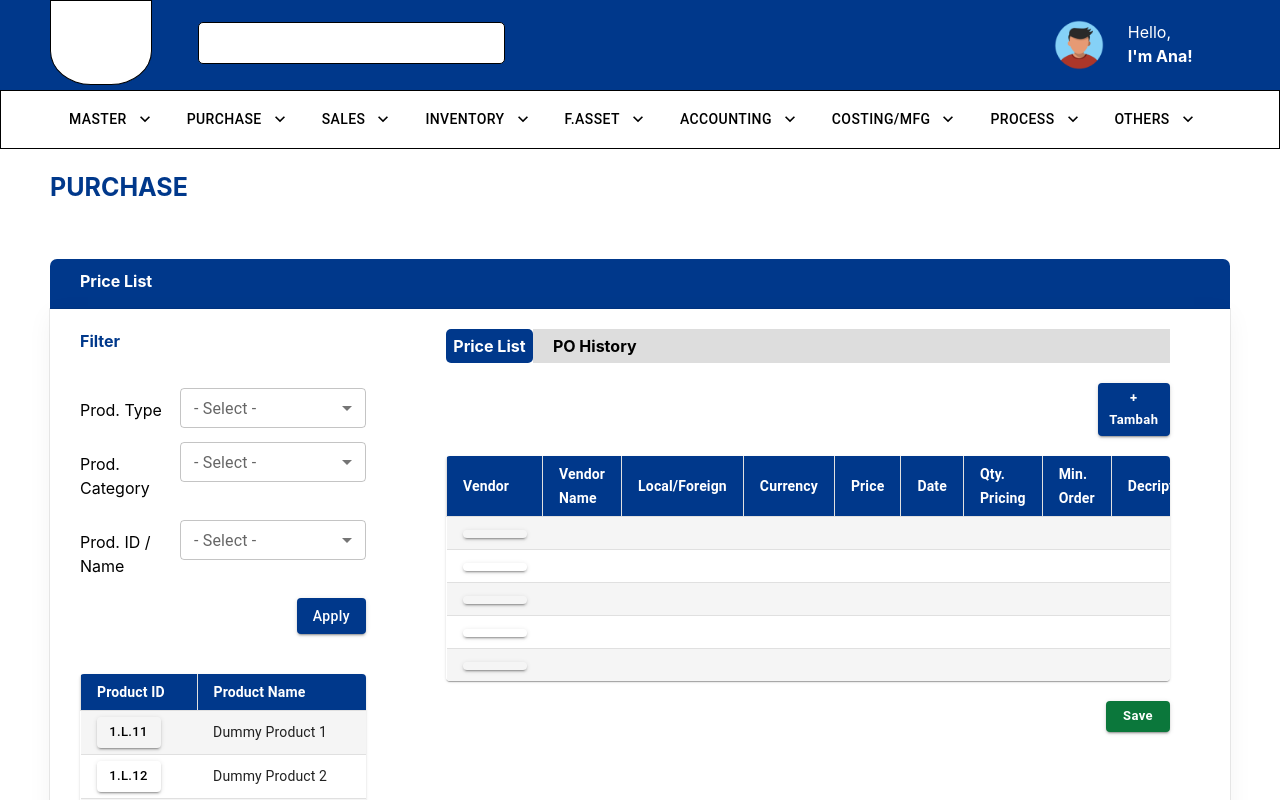
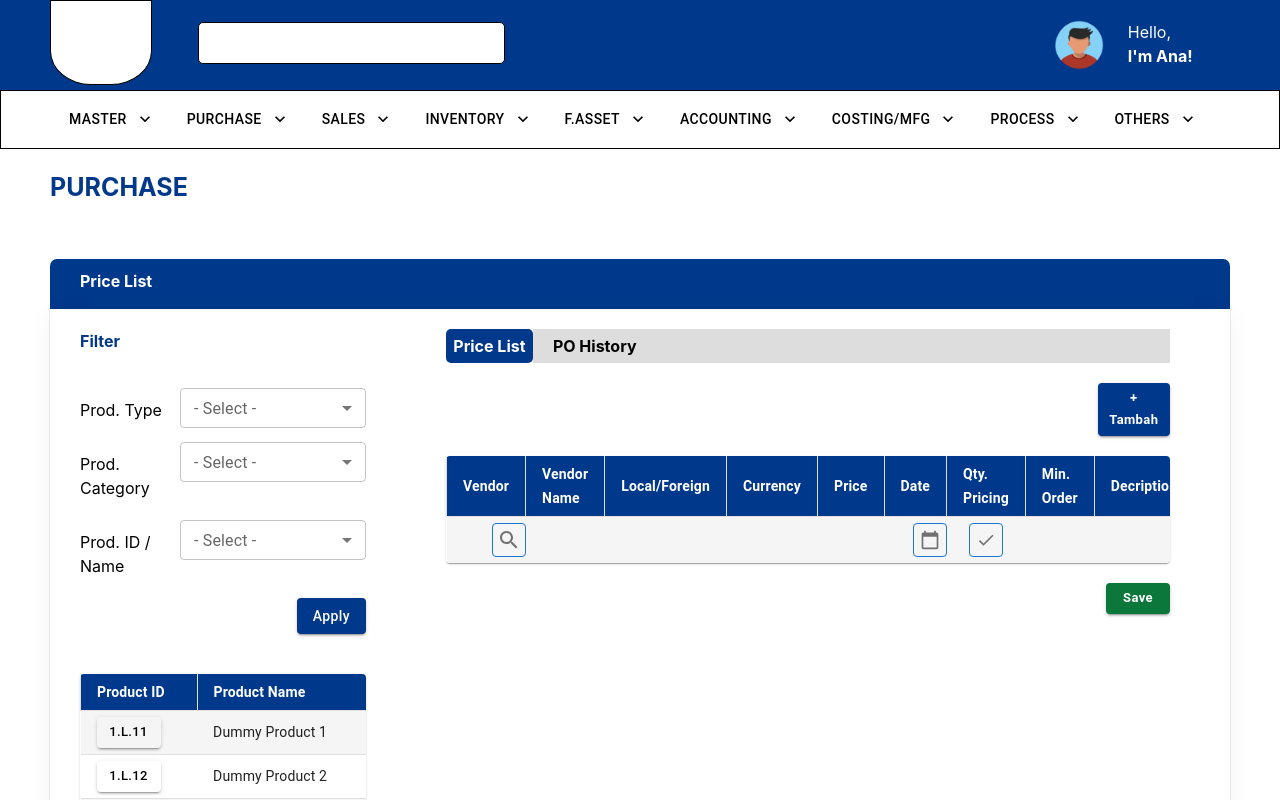
Before and after one commit to nawan44/purchase-assesment, a React (Create React App) app: page / in a window 1280 px wide. Both pictures are taken after a click on the button "+ Tambah". Shown: the top 800 px of the page. Built offline with nearby package versions, Linux system fonts and the light colour scheme.

Commit message:
Click Button Tambah

```diff
--- a/src/component/view/childDataRight.js
+++ b/src/component/view/childDataRight.js
@@ -5,6 +5,7 @@ import { Typography } from "@mui/material";
 
 export default function ChildDataRight(props) {
   const { lihatData, setLihatData, itemData } = props;
+  const [openRow, setOpenRow] = React.useState(false);
 
   console.log("itemData==============", itemData);
   return (
@@ -85,12 +86,19 @@ export default function ChildDataRight(props) {
               fontWeight: "bold",
               textTransform: "none",
             }}
+            onClick={() => {
+              setOpenRow(true);
+            }}
           >
             + Tambah
           </Button>
         </div>
       </div>
-      <ChildDataRightTable />
+      <ChildDataRightTable
+        itemData={itemData}
+        openRow={openRow}
+        setOpenRow={setOpenRow}
+      />
     </div>
   );
 }
--- a/src/component/view/childDataRightTable.js
+++ b/src/component/view/childDataRightTable.js
@@ -10,7 +10,13 @@ import {
   Paper,
   TableCell,
   tableCellClasses,
+  IconButton,
 } from "@mui/material";
+import SearchIcon from "@mui/icons-material/Search";
+import CalendarTodayIcon from "@mui/icons-material/CalendarToday";
+import CheckIcon from "@mui/icons-material/Check";
+import DeleteIcon from "@mui/icons-material/Delete";
+// import { red } from "@mui/material/colors";
 
 const StyledTableCell = styled(TableCell)(({ theme }) => ({
   [`&.${tableCellClasses.head}`]: {
@@ -34,45 +40,37 @@ const StyledTableRow = styled(TableRow)(({ theme }) => ({
   },
 }));
 
-function createData(
-  vendor,
-  vendorName,
-  foreign,
-  currency,
-  price,
-  date,
-  qty_pricing,
-  min_order,
-  decription,
-  action
-) {
-  return {
-    vendor,
-    vendorName,
-    foreign,
-    currency,
-    price,
-    date,
-    qty_pricing,
-    min_order,
-    decription,
-    action,
-  };
-}
+// function createData(
+//   vendor,
+//   vendorName,
+//   foreign,
+//   currency,
+//   price,
+//   date,
+//   qty_pricing,
+//   min_order,
+//   decription,
+//   action
+// ) {
+//   return {
+//     vendor,
+//     vendorName,
+//     foreign,
+//     currency,
+//     price,
+//     date,
+//     qty_pricing,
+//     min_order,
+//     decription,
+//     action,
+//   };
+// }
 
-const rows = [
-  createData("1.L11", "Dummy Product 1"),
-  createData("1.L12", "Dummy Product 2"),
-  createData("1.L13", "Dummy Product 3"),
-  createData("1.L14", "Dummy Product 4"),
-  createData("1.L15", "Dummy Product 5"),
-];
-export default function ChildDataRightTable() {
-  // const [age, setAge] = React.useState("");
+export default function ChildDataRightTable(props) {
+  const { itemData, openRow, setOpenRow } = props;
 
-  // const handleChange = (event) => {
-  //   setAge(event.target.value);
-  // };
+  console.log("itemData /////////", itemData);
+
   return (
     <>
       <TableContainer component={Paper}>
@@ -95,29 +93,109 @@ export default function ChildDataRightTable() {
               <StyledTableCell></StyledTableCell>
             </TableRow>
           </TableHead>
-          <TableBody>
-            {rows.map((row) => (
-              <StyledTableRow key={row.productId}>
-                <StyledTableCell component="th" scope="row">
-                  <Button
-                    variant="contained"
-                    style={{ background: "none", textTransform: "none" }}
-                    size="small"
+          {openRow && (
+            <TableBody>
+              {/* {itemData &&
+              itemData.map((row) => ( */}
+              <StyledTableRow key={itemData.productId}>
+                <StyledTableCell
+                  style={{ padding: 0 }}
+                  component="th"
+                  scope="row"
+                >
+                  {/* <Button
+                  variant="contained"
+                  style={{
+                    padding: "10px 0",
+                    background: "none",
+                    textTransform: "none",
+                    width: "30px",
+                  }}
+                  size="small"
+                  endIcon={<SearchIcon color="primary" />}
+                ></Button> */}
+
+                  <IconButton
+                    style={{ float: "right" }}
+                    sx={{
+                      padding: 2,
+                      width: 10,
+                      height: 10,
+                      borderRadius: 1,
+                      border: "1px solid",
+                      borderColor: "primary.main",
+                    }}
                   >
-                    <h5 style={{ color: "#000" }}>{row.productId}</h5>
-                  </Button>
+                    <SearchIcon />
+                  </IconButton>
                 </StyledTableCell>
-                <StyledTableCell>{row.foreign}</StyledTableCell>
-                <StyledTableCell>{row.currency}</StyledTableCell>
-                <StyledTableCell>{row.price}</StyledTableCell>
-                <StyledTableCell>{row.date}</StyledTableCell>
-                <StyledTableCell>{row.qty_pricing}</StyledTableCell>
-                <StyledTableCell>{row.min_order}</StyledTableCell>
-                <StyledTableCell>{row.decription}</StyledTableCell>
-                <StyledTableCell>{row.action}</StyledTableCell>
+                <StyledTableCell>
+                  {/* {itemData.productName} */}
+                </StyledTableCell>
+                <StyledTableCell>
+                  {/* {itemData.data.foreign} */}
+                </StyledTableCell>
+                <StyledTableCell>
+                  {/* {itemData.data.currency} */}
+                </StyledTableCell>
+                <StyledTableCell>{/* {itemData.data.price} */}</StyledTableCell>
+                <StyledTableCell style={{ padding: 0 }}>
+                  {" "}
+                  <IconButton
+                    style={{ float: "right" }}
+                    sx={{
+                      padding: 2,
+                      width: 20,
+                      height: 20,
+                      borderRadius: 1,
+                      border: "1px solid",
+                      borderColor: "primary.main",
+                    }}
+                  >
+                    <CalendarTodayIcon sx={{ fontSize: 20 }} />
+                  </IconButton>
+                </StyledTableCell>
+                <StyledTableCell style={{ margin: 0, textAlign: "center" }}>
+                  {" "}
+                  <IconButton
+                    sx={{
+                      padding: 2,
+                      width: 20,
+                      height: 20,
+                      borderRadius: 1,
+                      border: "1px solid",
+                      borderColor: "primary.main",
+                    }}
+                  >
+                    <CheckIcon sx={{ fontSize: 20 }} />
+                  </IconButton>
+                </StyledTableCell>{" "}
+                <StyledTableCell>
+                  {/* {itemData.data.min_order} */}
+                </StyledTableCell>
+                <StyledTableCell>
+                  {/* {itemData.data.decription} */}
+                </StyledTableCell>
+                <StyledTableCell style={{ margin: 0, textAlign: "center" }}>
+                  {" "}
+                  <IconButton
+                    sx={{
+                      padding: 2,
+                      width: 20,
+                      height: 20,
+                      borderRadius: 1,
+                      border: "1px solid",
+                      borderColor: "primary.main",
+                      color: "red",
+                    }}
+                  >
+                    <DeleteIcon sx={{ fontSize: 20 }} />
+                  </IconButton>
+                </StyledTableCell>
               </StyledTableRow>
-            ))}
-          </TableBody>
+              {/* ))} */}
+            </TableBody>
+          )}
         </Table>
       </TableContainer>
       <Button
```
